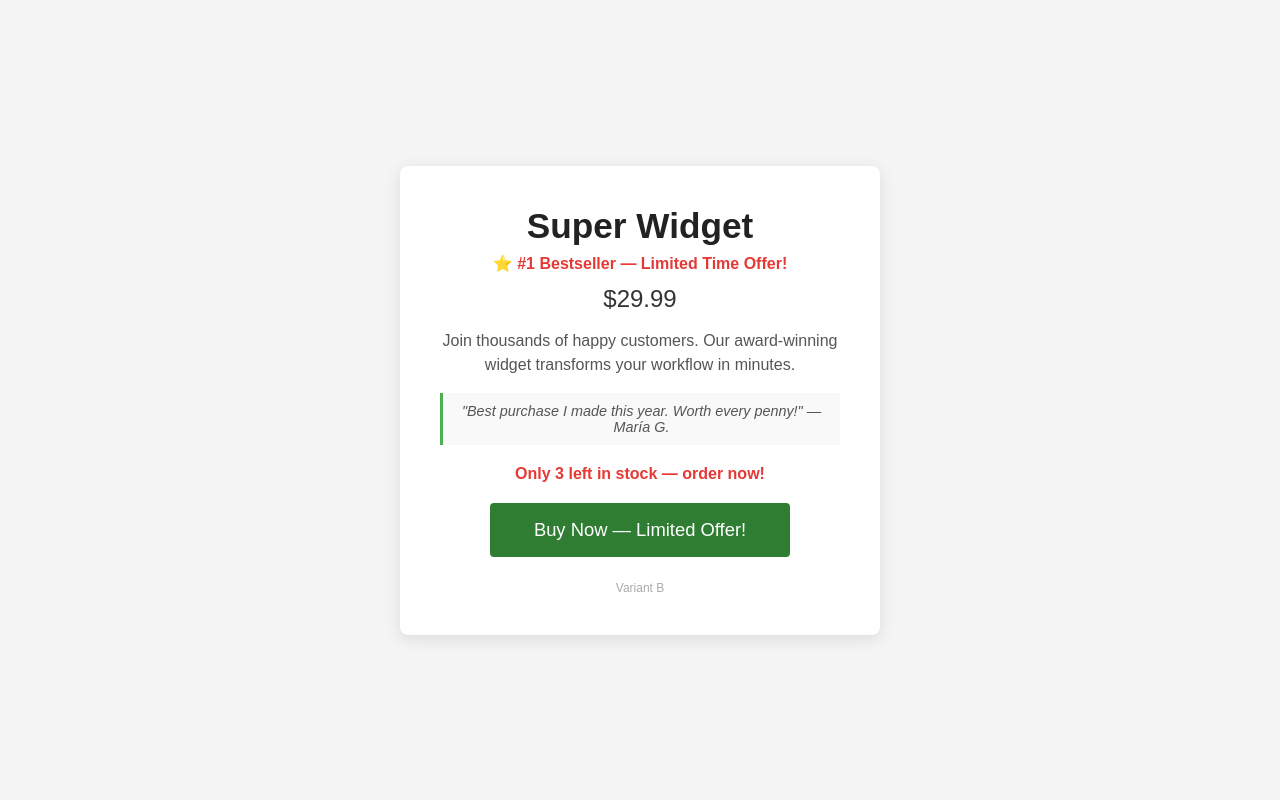
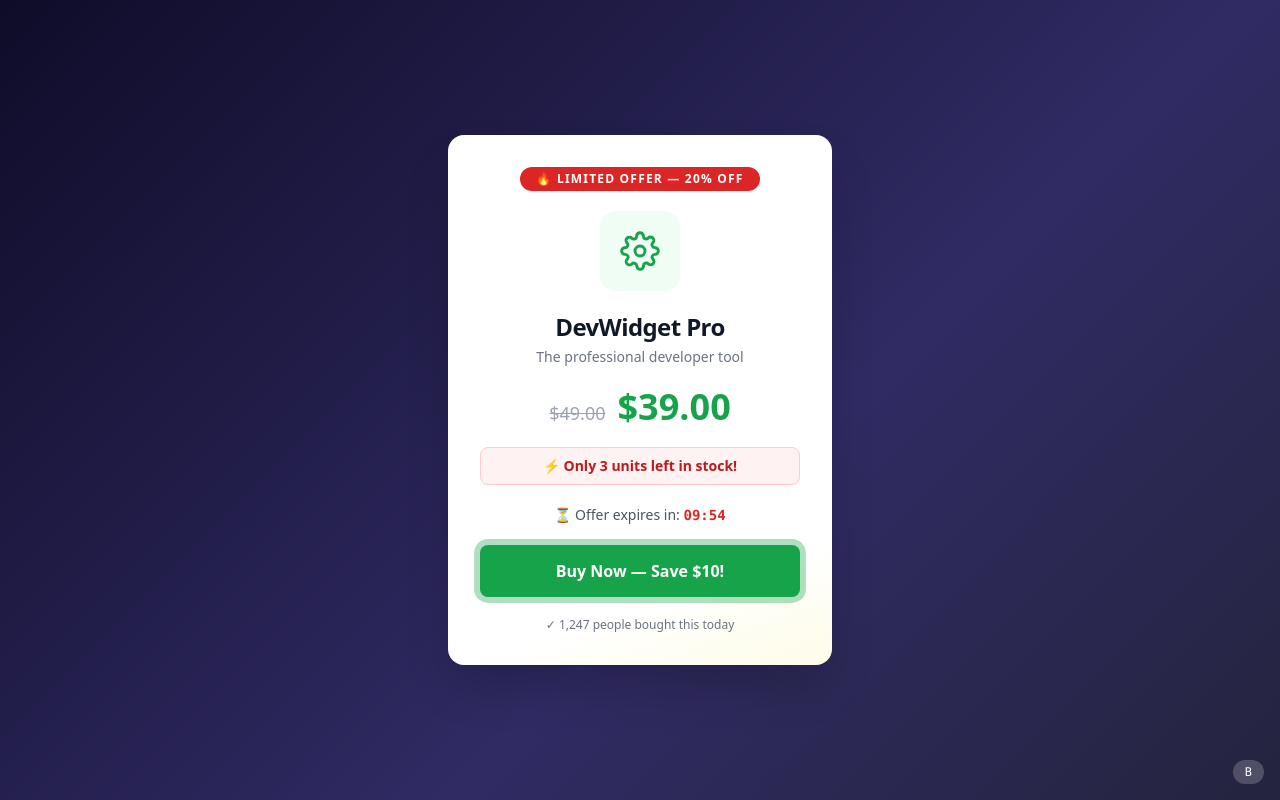
Before and after one commit to SebaAkerman/ab-testing-demo, a Flask app: page / in a window 1280 px wide. Run offline with Flask 3, Linux system fonts and the light colour scheme; parts of the project's set-up code (start-up, migrations or seed data) failed here and were passed over; some libraries are stand-ins or nearby versions.

Commit message:
feat: adding better frontend for clarity

```diff
--- a/app/app.py
+++ b/app/app.py
@@ -1,7 +1,7 @@
 import random
 import time
 
-from flask import Flask, request, make_response, render_template, jsonify
+from flask import Flask, request, make_response, render_template, jsonify, redirect
 from prometheus_client import Counter, Histogram, make_wsgi_app
 from werkzeug.middleware.dispatcher import DispatcherMiddleware
 from werkzeug.serving import run_simple
@@ -71,6 +71,16 @@ def buy():
     return render_template("thank_you.html", variant=variant, elapsed=elapsed)
 
 
+@flask_app.route("/force/<variant>")
+def force_variant(variant):
+    if variant not in ('A', 'B'):
+        return 'Invalid variant', 400
+    resp = make_response(redirect('/'))
+    resp.set_cookie(COOKIE_VARIANT, variant, max_age=30*24*3600, httponly=True)
+    resp.set_cookie(COOKIE_TS, '', max_age=0)
+    return resp
+
+
 @flask_app.route("/simulate", methods=["POST"])
 def simulate():
     data = request.get_json(force=True)
--- a/app/templates/variant_b.html
+++ b/app/templates/variant_b.html
@@ -3,34 +3,99 @@
 <head>
   <meta charset="UTF-8">
   <meta name="viewport" content="width=device-width, initial-scale=1.0">
-  <title>Super Widget — Limited Offer!</title>
+  <title>DevWidget Pro — LIMITED OFFER</title>
+  <script src="https://cdn.tailwindcss.com"></script>
   <style>
-    * { box-sizing: border-box; margin: 0; padding: 0; }
-    body { font-family: Arial, sans-serif; background: #f4f4f4; color: #222; display: flex; justify-content: center; align-items: center; min-height: 100vh; }
-    .container { max-width: 480px; padding: 40px; text-align: center; background: #fff; border-radius: 8px; box-shadow: 0 4px 16px rgba(0,0,0,0.1); }
-    h1 { font-size: 2.2rem; margin-bottom: 8px; }
-    .tagline { font-size: 1rem; color: #e53935; font-weight: bold; margin-bottom: 12px; }
-    .price { font-size: 1.5rem; color: #333; margin-bottom: 16px; }
-    .description { color: #555; margin-bottom: 16px; line-height: 1.5; }
-    .testimonial { font-style: italic; background: #f9f9f9; border-left: 3px solid #4caf50; padding: 10px 16px; margin-bottom: 20px; color: #555; font-size: 0.9rem; }
-    .stock { color: #e53935; font-weight: bold; margin-bottom: 20px; }
-    .btn { display: inline-block; padding: 16px 44px; background: #2e7d32; color: #fff; font-size: 1.15rem; border: none; border-radius: 4px; cursor: pointer; }
-    .btn:hover { background: #1b5e20; }
-    .variant-badge { margin-top: 24px; font-size: 0.75rem; color: #aaa; }
+    body { background: linear-gradient(135deg, #0f0c29 0%, #302b63 60%, #24243e 100%); }
+    @keyframes pulse-glow {
+      0%, 100% { box-shadow: 0 0 0 0 rgba(22, 163, 74, 0.6); }
+      50%       { box-shadow: 0 0 0 14px rgba(22, 163, 74, 0); }
+    }
+    .btn-pulse { animation: pulse-glow 1.8s infinite; }
   </style>
 </head>
-<body>
-  <div class="container">
-    <h1>Super Widget</h1>
-    <div class="tagline">⭐ #1 Bestseller — Limited Time Offer!</div>
-    <div class="price">$29.99</div>
-    <p class="description">Join thousands of happy customers. Our award-winning widget transforms your workflow in minutes.</p>
-    <div class="testimonial">"Best purchase I made this year. Worth every penny!" — María G.</div>
-    <div class="stock">Only 3 left in stock — order now!</div>
-    <form method="POST" action="/buy">
-      <button class="btn" type="submit">Buy Now — Limited Offer!</button>
+<body class="min-h-screen flex items-center justify-center p-4">
+
+  <div class="bg-white rounded-2xl shadow-2xl w-full max-w-sm p-8 flex flex-col items-center gap-5"
+       style="background: linear-gradient(160deg, #ffffff 80%, #fefce8 100%);">
+
+    <!-- Badge -->
+    <div class="bg-red-600 text-white text-xs font-bold uppercase tracking-widest px-4 py-1 rounded-full">
+      🔥 Limited Offer — 20% Off
+    </div>
+
+    <!-- Icon -->
+    <div class="w-20 h-20 rounded-2xl bg-green-50 flex items-center justify-center text-green-600">
+      <svg xmlns="http://www.w3.org/2000/svg" class="w-10 h-10" viewBox="0 0 24 24" fill="none"
+           stroke="currentColor" stroke-width="1.75" stroke-linecap="round" stroke-linejoin="round">
+        <circle cx="12" cy="12" r="3"/>
+        <path d="M19.4 15a1.65 1.65 0 0 0 .33 1.82l.06.06a2 2 0 0 1-2.83 2.83l-.06-.06
+                 a1.65 1.65 0 0 0-1.82-.33 1.65 1.65 0 0 0-1 1.51V21a2 2 0 0 1-4 0v-.09
+                 A1.65 1.65 0 0 0 9 19.4a1.65 1.65 0 0 0-1.82.33l-.06.06a2 2 0 0 1-2.83-2.83
+                 l.06-.06A1.65 1.65 0 0 0 4.68 15a1.65 1.65 0 0 0-1.51-1H3a2 2 0 0 1 0-4h.09
+                 A1.65 1.65 0 0 0 4.6 9a1.65 1.65 0 0 0-.33-1.82l-.06-.06a2 2 0 0 1 2.83-2.83
+                 l.06.06A1.65 1.65 0 0 0 9 4.68a1.65 1.65 0 0 0 1-1.51V3a2 2 0 0 1 4 0v.09
+                 a1.65 1.65 0 0 0 1 1.51 1.65 1.65 0 0 0 1.82-.33l.06-.06a2 2 0 0 1 2.83 2.83
+                 l-.06.06A1.65 1.65 0 0 0 19.4 9a1.65 1.65 0 0 0 1.51 1H21a2 2 0 0 1 0 4h-.09
+                 a1.65 1.65 0 0 0-1.51 1z"/>
+      </svg>
+    </div>
+
+    <!-- Product info -->
+    <div class="text-center">
+      <h1 class="text-2xl font-bold text-gray-900 tracking-tight">DevWidget Pro</h1>
+      <p class="mt-1 text-sm text-gray-500">The professional developer tool</p>
+    </div>
+
+    <!-- Price -->
+    <div class="flex items-baseline gap-3">
+      <span class="text-lg line-through text-gray-400">$49.00</span>
+      <span class="text-4xl font-extrabold text-green-600">$39.00</span>
+    </div>
+
+    <!-- Stock warning -->
+    <div class="w-full bg-red-50 border border-red-200 rounded-lg px-4 py-2 text-center">
+      <p class="text-red-700 text-sm font-semibold">⚡ Only 3 units left in stock!</p>
+    </div>
+
+    <!-- Countdown -->
+    <div class="text-sm text-gray-600 font-medium">
+      ⏳ Offer expires in: <span id="countdown" class="font-mono font-bold text-red-600">10:00</span>
+    </div>
+
+    <!-- CTA -->
+    <form method="POST" action="/buy" class="w-full">
+      <button type="submit"
+        class="btn-pulse w-full py-3.5 rounded-lg text-white font-bold text-base
+               transition-colors duration-150"
+        style="background-color: #16a34a;">
+        Buy Now — Save $10!
+      </button>
     </form>
-    <div class="variant-badge">Variant B</div>
+
+    <!-- Social proof -->
+    <p class="text-xs text-gray-500">✓ 1,247 people bought this today</p>
+
   </div>
+
+  <!-- Classroom pill -->
+  <div class="fixed bottom-4 right-4 bg-white/20 text-white text-xs font-mono px-3 py-1 rounded-full backdrop-blur-sm">
+    {{ variant }}
+  </div>
+
+  <script>
+    (function () {
+      let secs = 10 * 60;
+      const el = document.getElementById('countdown');
+      const tick = setInterval(function () {
+        if (secs <= 0) { clearInterval(tick); el.textContent = '00:00'; return; }
+        secs--;
+        const m = String(Math.floor(secs / 60)).padStart(2, '0');
+        const s = String(secs % 60).padStart(2, '0');
+        el.textContent = m + ':' + s;
+      }, 1000);
+    })();
+  </script>
+
 </body>
 </html>
```
Also changed, not shown: app/templates/thank_you.html (+50 -23 lines), app/templates/variant_a.html (+49 -20 lines).
